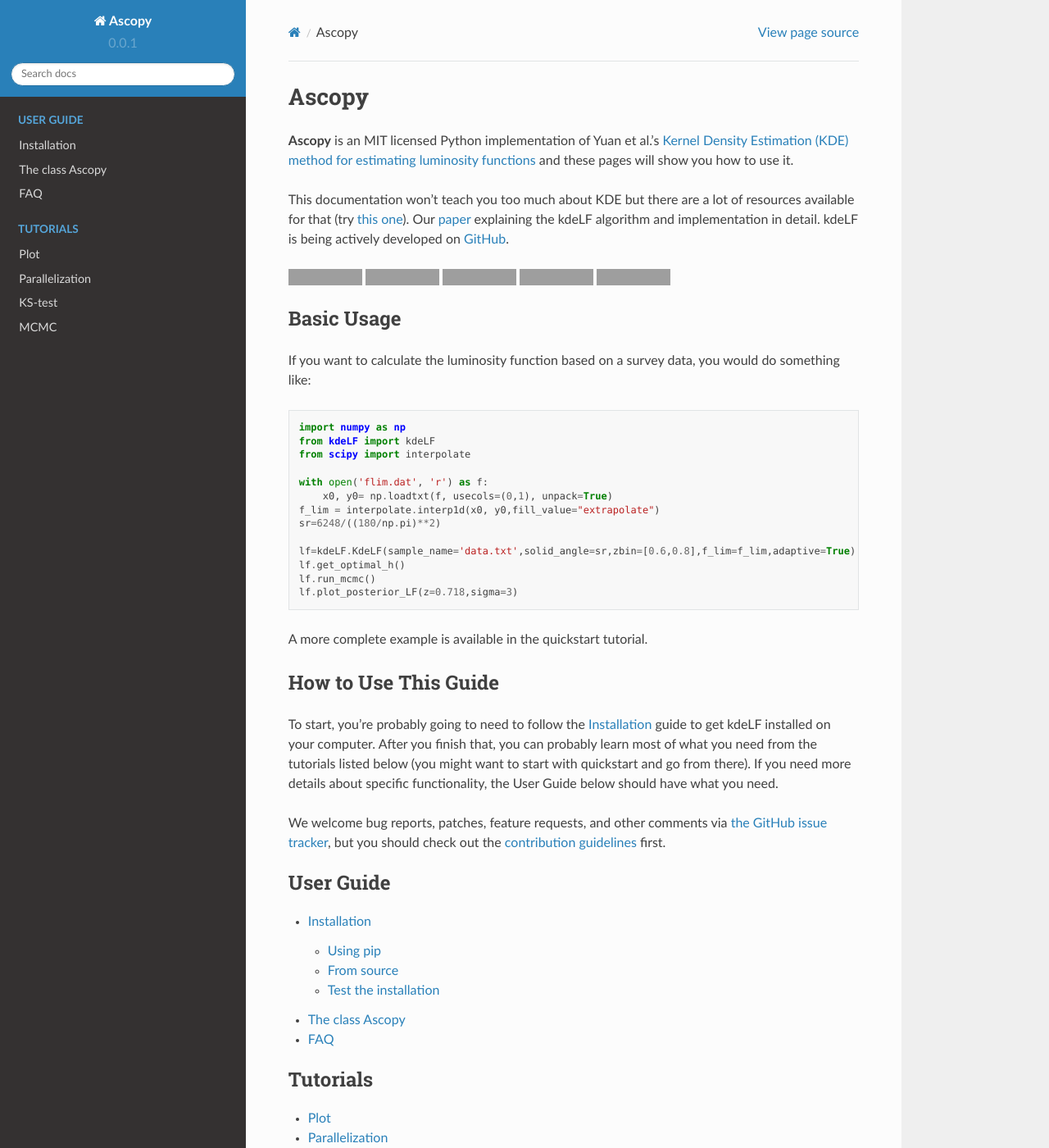
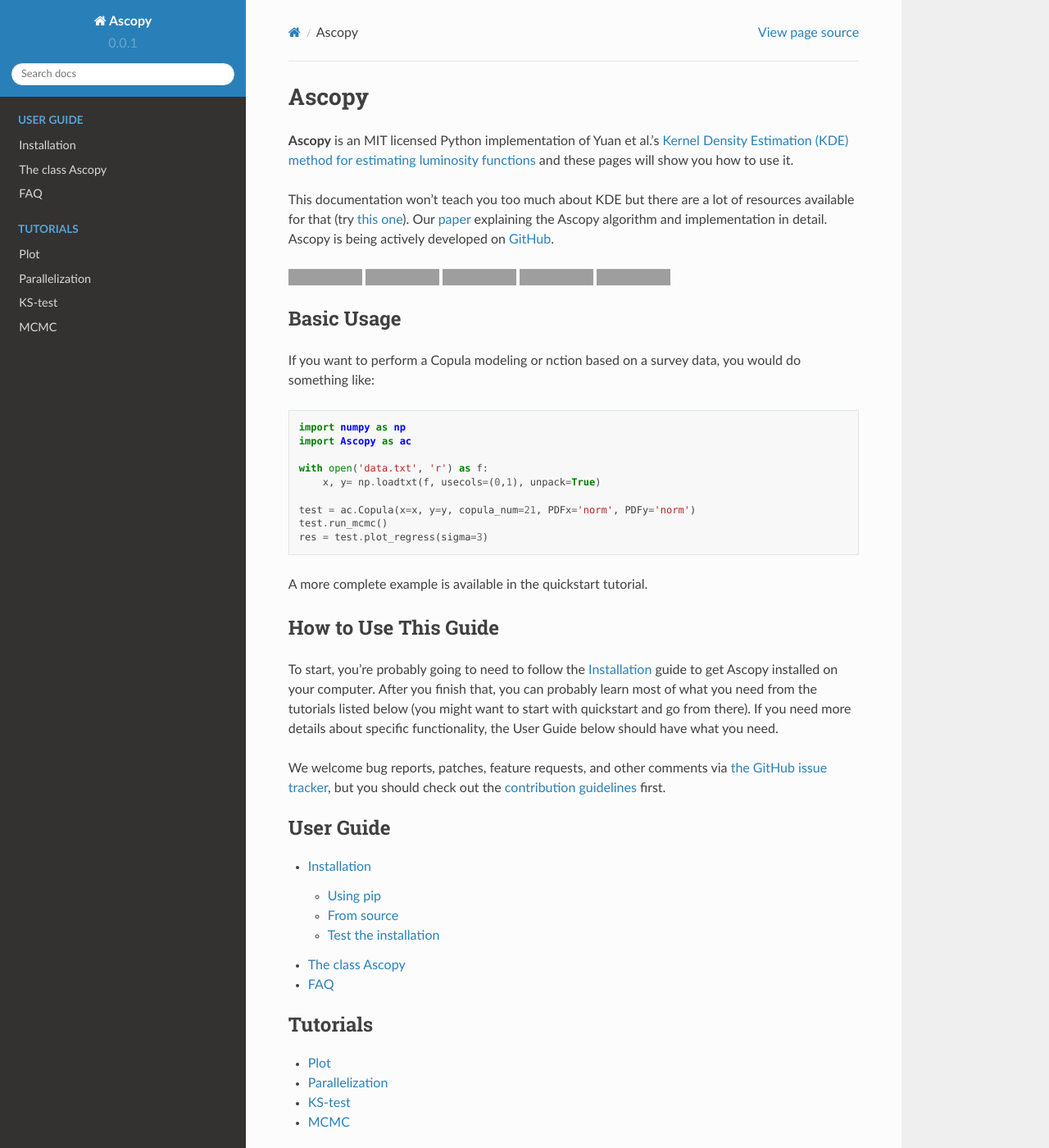
Before and after one commit to yuanzunli/Ascopy, a Sphinx documentation site: the page built from source/index.rst, in a window 1280 px wide and 1400 px high. Shown: the whole window at 82% size. Built offline with Sphinx 7.4.7 and the Read the Docs theme 2.0.0, drawn with Linux system fonts in a browser that asks for light colours; pages that are not in the unit, such as notebooks, are missing from menus; grey boxes are pictures that could not be loaded.

Commit message:
Update index.rst

```diff
--- a/source/index.rst
+++ b/source/index.rst
@@ -8,43 +8,39 @@
 
 This documentation won't teach you too much about KDE but there are a lot
 of resources available for that (try `this one
-<https://en.wikipedia.org/wiki/Kernel_density_estimation>`_).
-Our `paper <https://arxiv.org/abs/2203.06700>`_ explaining
-the kdeLF algorithm and implementation in detail. kdeLF is being actively developed on `GitHub <https://github.com/yuanzunli/kdeLF>`_.
+<https://en.wikipedia.org/wiki/Copula>`_).
+Our `paper <https://arxiv.org/abs/1810.12713>`_ explaining
+the Ascopy algorithm and implementation in detail. Ascopy is being actively developed on `GitHub <https://github.com/yuanzunli/Ascopy>`_.
 
 .. image:: https://img.shields.io/badge/GitHub-wenjie-astro%2FAscopy-blue.svg?style=flat
     :target: https://github.com/wenjie-astro/Ascopy
-.. image:: https://img.shields.io/badge/arXiv-2203.06700-red
-    :target: https://arxiv.org/abs/2203.06700
-.. image:: https://img.shields.io/badge/arXiv-2003.13373-brightgreen
-    :target: https://arxiv.org/abs/2003.13373
+.. image:: https://img.shields.io/badge/arXiv-1810.12713-red
+    :target: https://arxiv.org/abs/1810.12713
+.. image:: https://img.shields.io/badge/arXiv-1810.12713-brightgreen
+    :target: https://arxiv.org/abs/1810.12713
 .. image:: https://img.shields.io/badge/license-MIT-blue.svg?style=flat
     :target: https://github.com/yuanzunli/kdeLF/blob/master/LICENSE
-.. image:: https://pepy.tech/badge/kdeLF
-    :target: https://pepy.tech/project/kdeLF
+.. image:: https://pepy.tech/badge/Ascopy
+    :target: https://pepy.tech/project/Ascopy
 
 
 Basic Usage
 -----------
 
-If you want to calculate the luminosity function based on a survey data, you would do
+If you want to perform a Copula modeling or nction based on a survey data, you would do
 something like:
 
 .. code-block:: python
 
     import numpy as np
-    from kdeLF import kdeLF
-    from scipy import interpolate
+    import Ascopy as ac
 
-    with open('flim.dat', 'r') as f:
-        x0, y0= np.loadtxt(f, usecols=(0,1), unpack=True)
-    f_lim = interpolate.interp1d(x0, y0,fill_value="extrapolate")
-    sr=6248/((180/np.pi)**2)
+    with open('data.txt', 'r') as f:
+        x, y= np.loadtxt(f, usecols=(0,1), unpack=True)
 
-    lf=kdeLF.KdeLF(sample_name='data.txt',solid_angle=sr,zbin=[0.6,0.8],f_lim=f_lim,adaptive=True)
-    lf.get_optimal_h()
-    lf.run_mcmc()
-    lf.plot_posterior_LF(z=0.718,sigma=3)
+    test = ac.Copula(x=x, y=y, copula_num=21, PDFx='norm', PDFy='norm')
+    test.run_mcmc()
+    res = test.plot_regress(sigma=3)
 
 A more complete example is available in the :ref:`quickstart` tutorial.
 
@@ -53,7 +49,7 @@
 ---------------------
 
 To start, you're probably going to need to follow the :ref:`install` guide to
-get kdeLF installed on your computer.
+get Ascopy installed on your computer.
 After you finish that, you can probably learn most of what you need from the
 tutorials listed below (you might want to start with
 :ref:`quickstart` and go from there).
```
